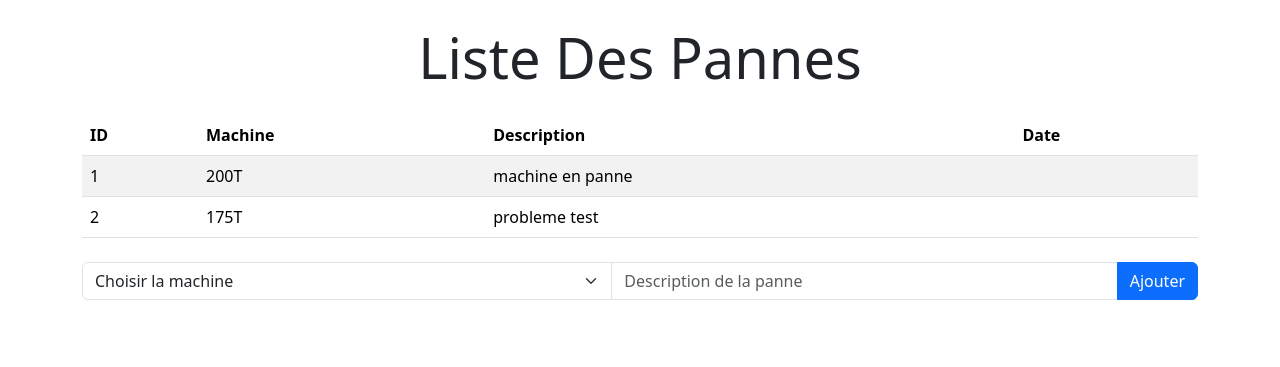
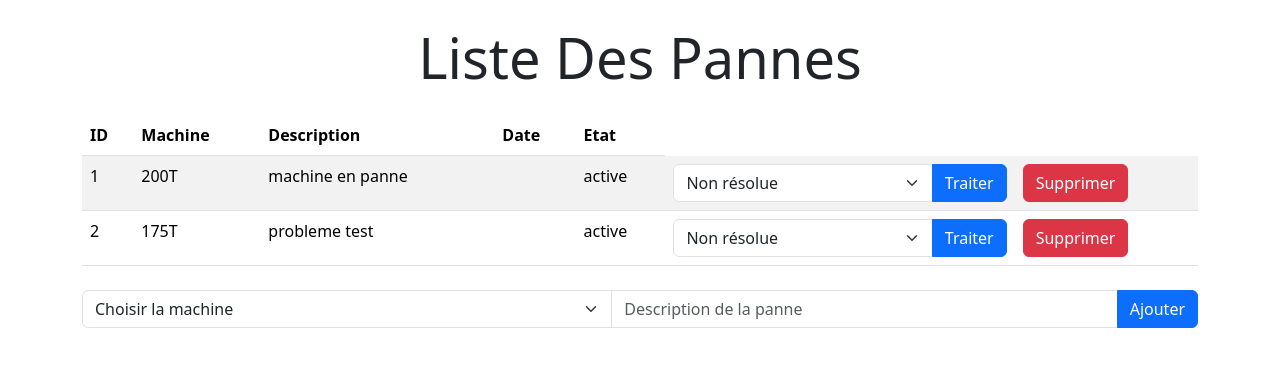
Before and after one commit to MMtechnologie/GMAO, a Django app: page /pannes/ in a window 1280 px wide. Shown: the part 56-423 px from the top of the page. Run offline with Django 4.2, Linux system fonts and the light colour scheme; data comes from the database, SQL or seed files in the repository; both versions use the stored data as it was after the commit; some libraries are stand-ins or nearby versions.

Commit message:
maj Readme.md et ajout bt traiter et supprimer sur vue panne_list.html

```diff
--- a/GMAO/urls.py
+++ b/GMAO/urls.py
@@ -24,4 +24,6 @@
     path('admin/', admin.site.urls),
     path('machines/', views.machine_list, name='machines'),
     path('pannes/', views.panne_list, name='pannes'),
+    path('pannes/update-panne/<int:pk>/', views.update_panne, name='update-panne'),
+    path('pannes/delete-panne/<int:pk>/', views.delete_panne, name='delete-panne'),
 ]
--- a/tasks/models.py
+++ b/tasks/models.py
@@ -7,6 +7,9 @@
     name = models.CharField(max_length=50)
     state = models.CharField(max_length=10)
 
+    def __str__ (self):
+        return self.name
+
 
 class Panne(models.Model):
     id = models.IntegerField(primary_key=True)
@@ -15,6 +18,8 @@
     machine = models.ForeignKey(Machine, on_delete=models.CASCADE)
     time = models.TimeField(auto_now_add=True)
     state = models.CharField(max_length=10)
+    def __str__ (self):
+        return self.description
 
 
 class Curative(models.Model):
--- a/tasks/templates/tasks/panne_list.html
+++ b/tasks/templates/tasks/panne_list.html
@@ -37,6 +37,7 @@
           <th>Machine</th>
           <th>Description</th>
           <th>Date</th>
+          <th>Etat</th>
         </tr>
       </thead>
       <tbody>
@@ -46,7 +47,28 @@
             <td>{{ panne.machine.name }}</td>
             <td>{{ panne.description }}</td>
             <td>{{ panne.date }}</td>
+            <td>{{ panne.state }}</td>
+              <td>
+                <form action="{% url 'update-panne' panne.id %}" method="POST">
+                  {% csrf_token %}
+                  <div class="input-group">
+                    <select class="form-select" name="panne-state">
+                      <option value="0" {% if panne.state == 'Non résolue' %}selected{% endif %}>Non résolue</option>
+                      <option value="1" {% if panne.state == 'En cours' %}selected{% endif %}>En cours</option>
+                      <option value="2" {% if panne.state == 'Résolue' %}selected{% endif %}>Résolue</option>
+                    </select>
+                    <button type="submit" class="btn btn-primary" title="Traiter">Traiter</button>
+                  </div>
+                </form>
+              </td>
+              <td>
+                <form action="{% url 'delete-panne' panne.id %}" method="POST">
+                  {% csrf_token %}
+                  <button type="submit" class="btn btn-danger" title="Supprimer">Supprimer</button>
+                </form>
+            </td>
           </tr>
+
         {% endfor %}
       </tbody>
     </table>
--- a/tasks/views.py
+++ b/tasks/views.py
@@ -1,5 +1,5 @@
 from django.http import HttpResponse
-from django.shortcuts import render, redirect
+from django.shortcuts import render, redirect, get_object_or_404
 from django.utils import timezone
 from django.utils.html import escape
 
@@ -37,7 +37,7 @@
         try:
             machine = Machine.objects.get(name=name_machine)
             # Création d'une nouvelle instance de l'objet Panne en lui assignant l'instance de la machine
-            panne = Panne.objects.create(machine=machine, description=panne_description)
+            panne = Panne.objects.create(machine=machine, description=panne_description,time=timezone.now)
             # Redirection vers une page de confirmation ou de détails
             return redirect('pannes')
         except Machine.DoesNotExist:
@@ -57,3 +57,21 @@
     pannes = Panne.objects.all()
     machines = Machine.objects.all()
     return render(request, 'panne_list.html', {'pannes': pannes, 'machines': machines})
+
+def delete_panne(request, pk):
+    panne = get_object_or_404(Panne, pk=pk)
+    if request.method == 'POST':
+        panne.delete()
+        return redirect('pannes')
+    return render(request, 'delete_panne.html', {'panne': panne})
+
+def update_panne(request, pk):
+    panne = get_object_or_404(Panne, id=pk)
+    if request.method == 'POST':
+        if panne.state == 'active':
+            panne.state = 'resolved'
+        else:
+            panne.state = 'active'
+        panne.save()
+        return redirect('pannes')
+    return render(request, 'update_panne.html', {'panne': panne})
```
Also changed, not shown: Readme.md, db.sqlite3, tasks/migrations/0001_initial.py.
